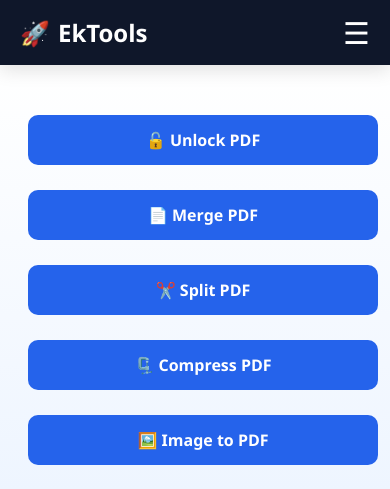
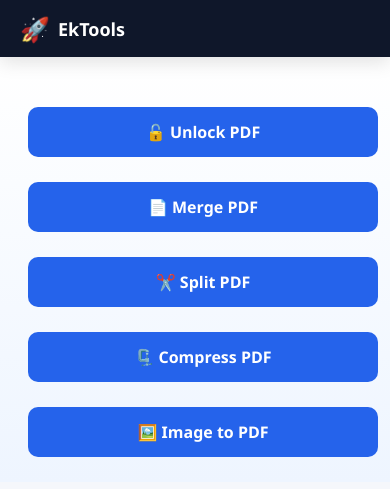
Before and after one commit to Ekramul36/ektools, a Flask app: page / in a window 390 px wide. Shown: the top 489 px of the page. Run offline with Flask 3, Linux system fonts and the light colour scheme.

Commit message:
Fix mobile menu

```diff
--- a/static/css/style.css
+++ b/static/css/style.css
@@ -369,6 +369,13 @@ MOBILE
 ========================= */
 
 @media(max-width:768px){
+    .menu-toggle{
+    display:block;
+}
+
+.logo span{
+    font-size:18px;
+}
 
 header{
     flex-direction:row;
@@ -498,11 +505,12 @@ nav a{
 }
 }
 .menu-toggle{
-    color: #ffffff !important;
-    font-size: 30px;
-    cursor: pointer;
+    display:none;
+    color:#ffffff;
+    font-size:30px;
+    cursor:pointer;
 }
 
 .menu-toggle:hover{
-    color: #38bdf8 !important;
+    color:#38bdf8;
 }
```
Also changed, not shown: templates/pdf.html (+30 -26 lines).
